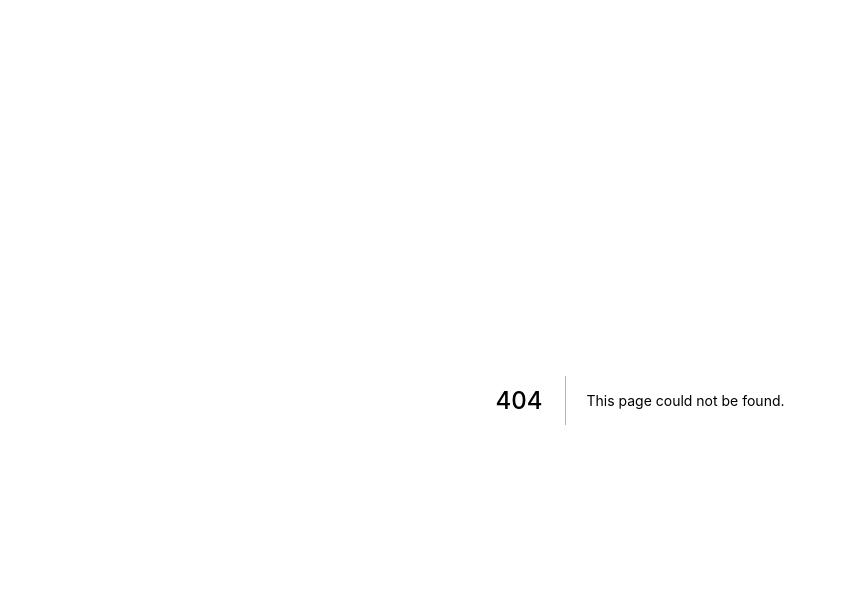
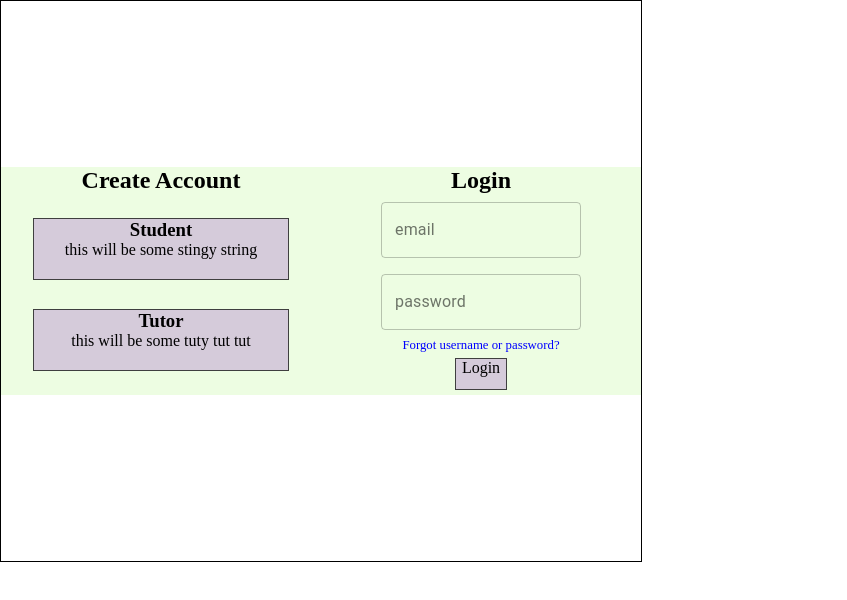
Before and after one commit to SchoolOfCode/final-project-stretch-goals, a Next.js app in the folder client/: page /components/LoginWindow/LoginWindow in a window 1280 px wide. Before the commit this address had no page. Shown: the top 600 px of the page, without its empty margins (0-847 px from the left). Built offline with nearby package versions, Linux system fonts and the light colour scheme; a web font is replaced by a local one.

Commit message:
login window built and attached to front page, controlled by Navbar login button. Input component created

```diff
--- a/client/pages/components/Button/Button.js
+++ b/client/pages/components/Button/Button.js
@@ -1,8 +1,10 @@
-import css from "./Button.module.css"
+import css from "./Button.module.css";
 
-export default function Button({text, handleClick}){
-console.log(handleClick)
-    return(
-    <div className={css.buttonTemplate} onClick={handleClick}>{text}</div>
-    )
+export default function Button({ text, handleClick, className }) {
+  console.log(handleClick);
+  return (
+    <div className={(className, css.buttonTemplate)} onClick={handleClick}>
+      {text}
+    </div>
+  );
 }
--- /dev/null
+++ b/client/pages/components/InputField/InputField.js
@@ -0,0 +1,29 @@
+import React from "react";
+import { makeStyles } from "@material-ui/core/styles";
+import TextField from "@material-ui/core/TextField";
+
+const useStyles = makeStyles(theme => ({
+  root: {
+    "& > *": {
+      margin: theme.spacing(1),
+      width: "25ch"
+    }
+  }
+}));
+
+export default function InputField({ label, type, className }) {
+  const classes = useStyles();
+
+  return (
+    <div className={className}>
+      <form className={classes.root} noValidate autoComplete="off">
+        <TextField
+          id="outlined-basic"
+          label={label}
+          variant="outlined"
+          type={type}
+        />
+      </form>
+    </div>
+  );
+}
--- /dev/null
+++ b/client/pages/components/LoginWindow/CreateAccountButton/CreateAccountButton.js
@@ -0,0 +1,10 @@
+import css from "./CreateAccountButton.module.css";
+
+export default function CreateAccountButton({ text, title, handleClick }) {
+  return (
+    <div onClick={handleClick} className={css.mainContainer}>
+      <h3>{title}</h3>
+      <p>{text}</p>
+    </div>
+  );
+}
--- /dev/null
+++ b/client/pages/components/LoginWindow/CreateAccountButton/CreateAccountButton.module.css
@@ -0,0 +1,15 @@
+.mainContainer {
+  box-sizing: border-box;
+  background-color: rgba(118, 4, 184, 0.2);
+  border: rgb(63, 63, 63) 1px solid;
+  text-align: center;
+  margin: 5px;
+  width: 80%;
+}
+
+.mainContainer:hover {
+  box-sizing: border-box;
+  cursor: pointer;
+  background-color: rgba(170, 230, 170, 0.144);
+  border: rgb(146, 29, 255) 1px solid;
+}
--- /dev/null
+++ b/client/pages/components/LoginWindow/LoginWindow.js
@@ -0,0 +1,42 @@
+import css from "./LoginWindow.module.css";
+import Button from "../Button/Button";
+import CreateAccountButton from "./CreateAccountButton/CreateAccountButton";
+import InputField from "../InputField/InputField";
+
+//make links from CreateAccount to student / tutor reg forms.
+export default function LoginWindow() {
+  return (
+    <div className={css.mainContainer}>
+      <div className={css.createAccountContainer}>
+        <h2 className={css.create}>Create Account</h2>
+        <div className={css.student}>
+          <CreateAccountButton
+            title="Student"
+            text="this will be some stingy string"
+          />
+        </div>
+        <div className={css.tutor}>
+          <CreateAccountButton
+            title="Tutor"
+            text="this will be some tuty tut tut"
+          />
+        </div>
+      </div>
+      <div>
+        <div className={css.loginContainer}>
+          <h2 className={css.title}>Login</h2>
+          <InputField className={css.email} label="email" />
+          <InputField
+            className={css.password}
+            label="password"
+            type="password"
+          />
+          <a className={css.forgot}>Forgot username or password?</a>
+          <div className={css.button}>
+            <Button text="Login" />
+          </div>
+        </div>
+      </div>
+    </div>
+  );
+}
--- /dev/null
+++ b/client/pages/components/LoginWindow/LoginWindow.module.css
@@ -0,0 +1,92 @@
+.mainContainer {
+  display: grid;
+  grid-template-columns: 1fr 1fr;
+  justify-content: end;
+  align-content: center;
+  border: 1px solid black;
+  width: 50vw;
+  height: 70vh;
+}
+
+.loginContainer {
+  display: grid;
+  grid-template-areas:
+    "title"
+    "email"
+    "password"
+    "forgot"
+    "button";
+  background-color: var(--theme-color-2);
+}
+
+.title {
+  grid-area: title;
+  text-align: center;
+}
+.email {
+  grid-area: email;
+  display: flex;
+  justify-content: center;
+}
+.password {
+  grid-area: password;
+  display: flex;
+  justify-content: center;
+}
+.forgot {
+  grid-area: forgot;
+  display: flex;
+  justify-content: center;
+  color: blue;
+  font-size: 0.8em;
+}
+
+.forgot:hover {
+  cursor: pointer;
+}
+
+.button {
+  grid-area: button;
+  display: flex;
+  justify-content: center;
+}
+
+.createAccountContainer {
+  display: grid;
+  grid-template-areas:
+    "create"
+    "student"
+    "studentText"
+    "tutor"
+    "tutorText";
+  background-color: var(--theme-color-2);
+}
+
+.create {
+  grid-area: create;
+  text-align: center;
+}
+
+.student {
+  grid-area: student;
+  display: flex;
+  justify-content: center;
+}
+
+.studentText {
+  grid-area: studentText;
+  display: flex;
+  justify-content: center;
+}
+
+.tutor {
+  grid-area: tutor;
+  display: flex;
+  justify-content: center;
+}
+
+.tutorText {
+  grid-area: tutorText;
+  display: flex;
+  justify-content: center;
+}
--- a/client/pages/components/NavBar/NavBar.js
+++ b/client/pages/components/NavBar/NavBar.js
@@ -1,13 +1,13 @@
 import css from "./NavBar.module.css";
 
-export default function NavBar() {
+export default function NavBar({ toggleLogin }) {
   return (
     <div className={css.navBarContainer}>
       <div className={css.title}>
         <h1>Doceo</h1>
       </div>
       <div className={css.loginButton}>
-        <button>LOGIN</button>
+        <button onClick={toggleLogin}>LOGIN</button>
       </div>
       <div className={css.searchField}>
         <input />
--- a/client/pages/components/TutorSettings/TutorSettings.module.css
+++ b/client/pages/components/TutorSettings/TutorSettings.module.css
@@ -1,5 +1,10 @@
 .form {
+  left: 50;
+  position: absolute;
   display: grid;
   align-content: center;
   justify-content: center;
+  border: 1px solid black;
+  padding: 0;
+  width: 45vw;
 }
```
Also changed, not shown: client/pages/components/TutorSettings/TutorSettings.js (+20 -15 lines), client/pages/index.js (+12 -1 lines).
